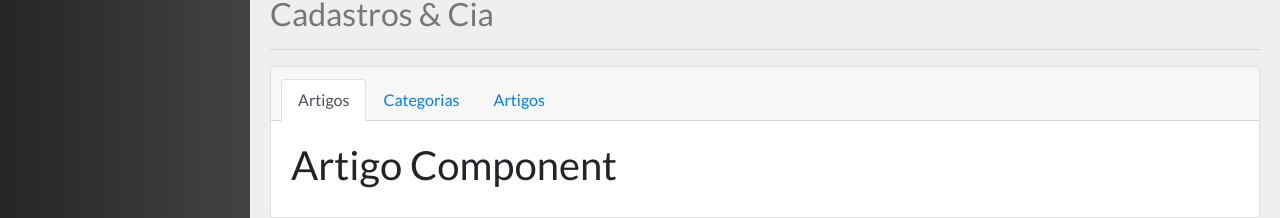
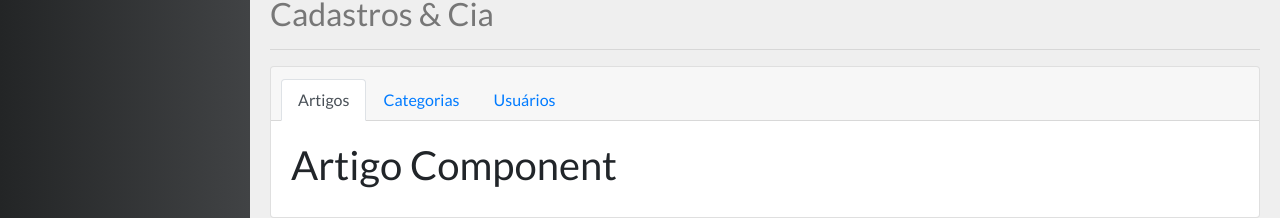
Before and after one commit to afmdaniel/knowledge-frontend, a Vue app: page /admin in a window 1280 px wide. Shown: the part 138-356 px from the top of the page. Built offline with nearby package versions, Linux system fonts and the light colour scheme.

Commit message:
fix: Users tab title

```diff
--- a/src/components/admin/AdminPages.vue
+++ b/src/components/admin/AdminPages.vue
@@ -10,7 +10,7 @@
                     <b-tab title="Categorias">
                         <CategoryAdmin />
                     </b-tab>
-                    <b-tab title="Artigos">
+                    <b-tab title="Usuários">
                         <UserAdmin />
                     </b-tab>
                 </b-tabs>
```
